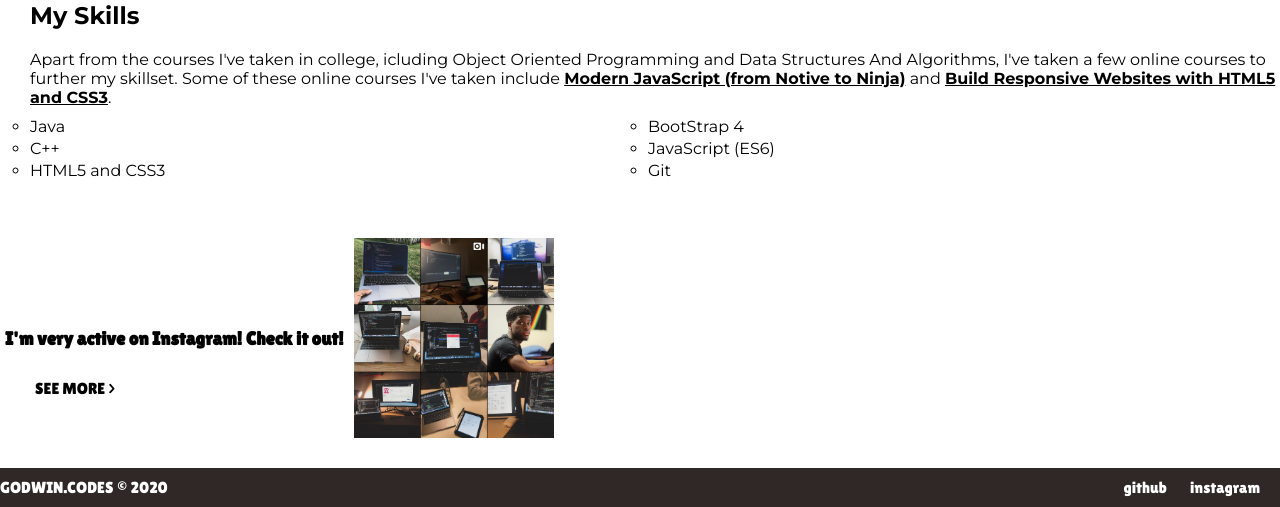
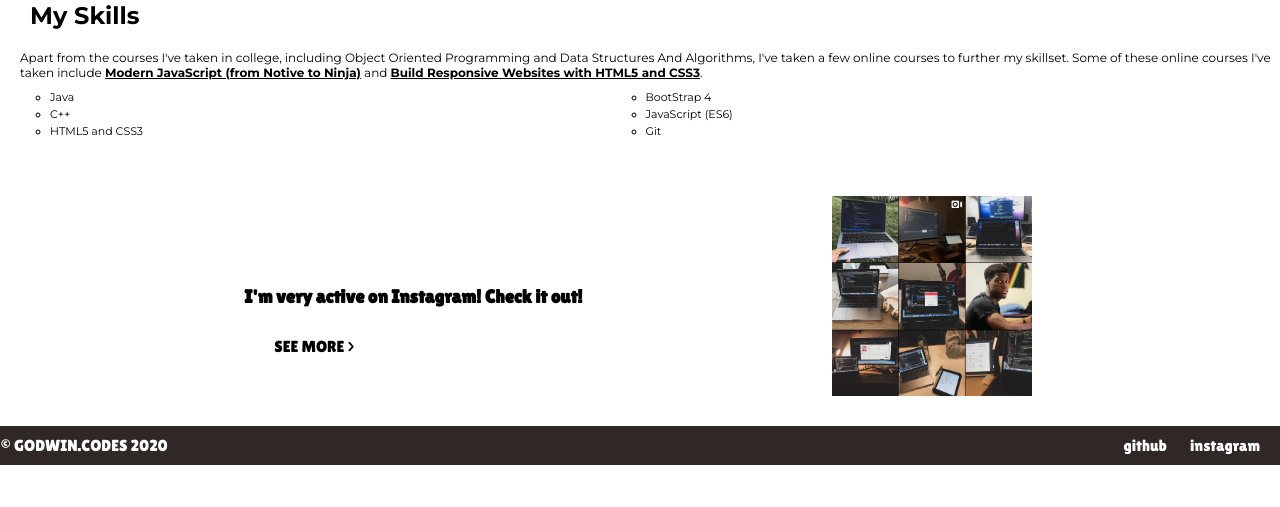
Before and after one commit to godwinolle/godwinolle.github.io, a plain HTML site: page index.html in a window 1280 px wide. Shown: the part 467-974 px from the top of the page. After the commit the page ends 932 px from the top, so only its background shows below. Drawn offline with Linux system fonts and the light colour scheme.

Commit message:
Need to fix the footer and the project section isnt active

```diff
--- a/index.html
+++ b/index.html
@@ -58,7 +58,7 @@
 
     <div class="skills">
         <h2 id="skills-section">My Skills</h2>
-        <p>Apart from the courses I've taken in college, icluding Object Oriented Programming and Data Structures And Algorithms,
+        <p>Apart from the courses I've taken in college, including Object Oriented Programming and Data Structures And Algorithms,
             I've taken a few online courses to further my skillset. Some of these online courses I've taken include
             <a href="https://www.udemy.com/course/modern-javascript-from-novice-to-ninja/">Modern JavaScript (from Notive to Ninja)</a>
             and <a href="https://www.udemy.com/course/design-and-develop-a-killer-website-with-html5-and-css3/">Build Responsive Websites
@@ -84,7 +84,7 @@
 
     <footer>
         <div class="footer">
-            <div>GODWIN.CODES © 2020</div>
+            <div>© GODWIN.CODES 2020</div>
             <nav>
                 <ul>
                     <li>github</li>
--- a/styles.css
+++ b/styles.css
@@ -26,6 +26,13 @@ header nav {
 .navigation li a{
     text-decoration: none;
     color: #fff;
+}
+
+.navigation li a:hover{
+    color: #000;
+    background-color: #fff;
+    font-size: large;
+    border-radius: 10px;
 }
 
 .hamburger{
@@ -69,8 +76,9 @@ div .image-me{
 
 .skills p{
     font-family: 'Montserrat', sans-serif;
+    font-size: 12px;
     padding-top: 20px;
-    padding-left: 30px;
+    padding-left: 20px;
 }
 
 .skills p a{
@@ -83,7 +91,8 @@ div .image-me{
     margin-top: 10px;
     list-style: circle;
     font-family: 'Montserrat', sans-serif;
-    padding: 0 30px;
+    font-size: 11px;
+    padding: 0 50px;
 }
 
 .skillset li{
@@ -94,8 +103,6 @@ div .image-me{
     width: 100%;
     background-color: rgb(48, 39, 39);
     display: none;
-    transition: ease-in;
-    transition-duration: 0.5s;
 }
 .togglerr{
     display: block;
@@ -115,6 +122,7 @@ div .image-me{
 .instagramTag{
     margin-top: 55px;
     display: flex;
+    justify-content: space-evenly;
 }
 
 .instagram{
```
